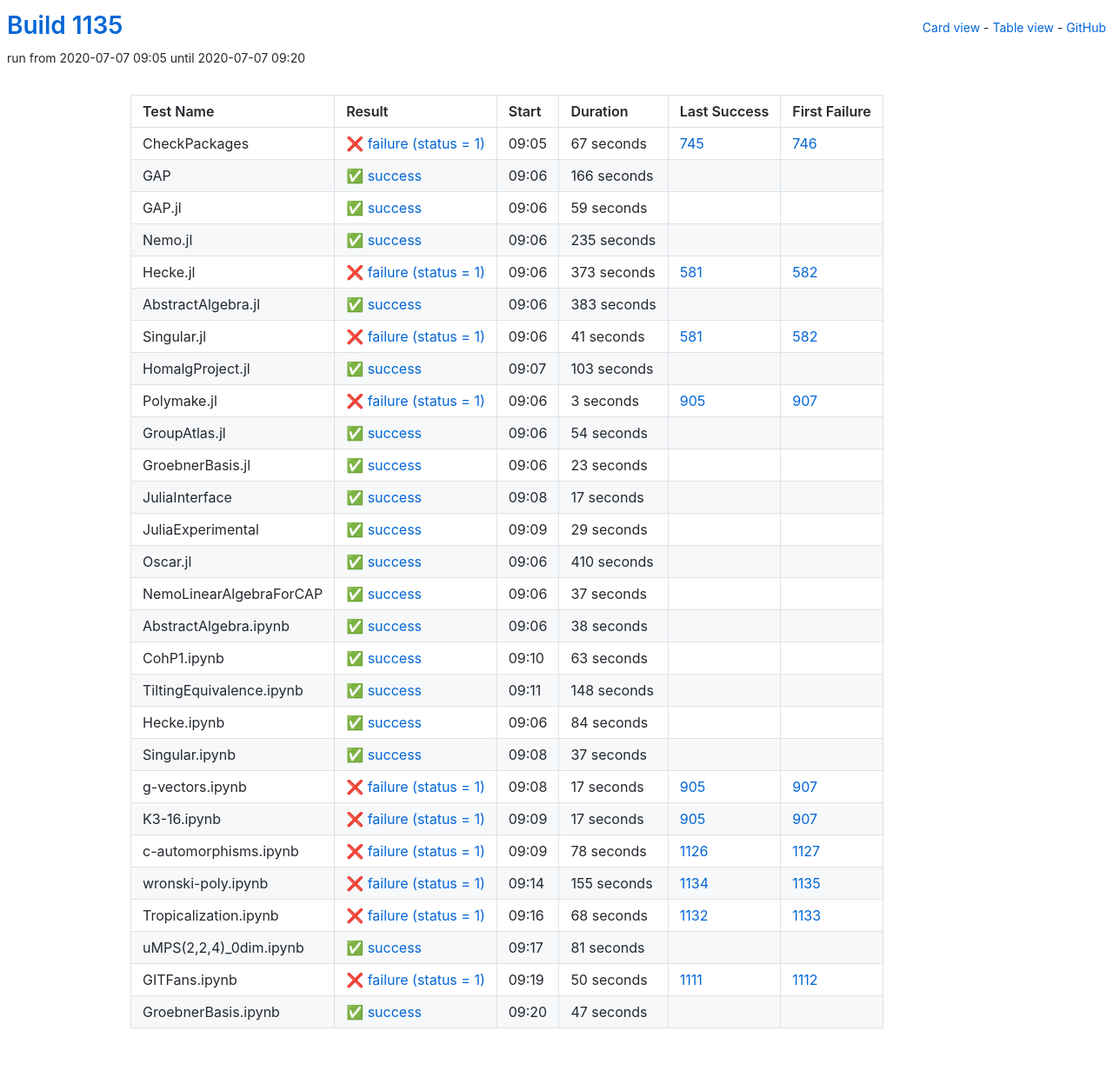
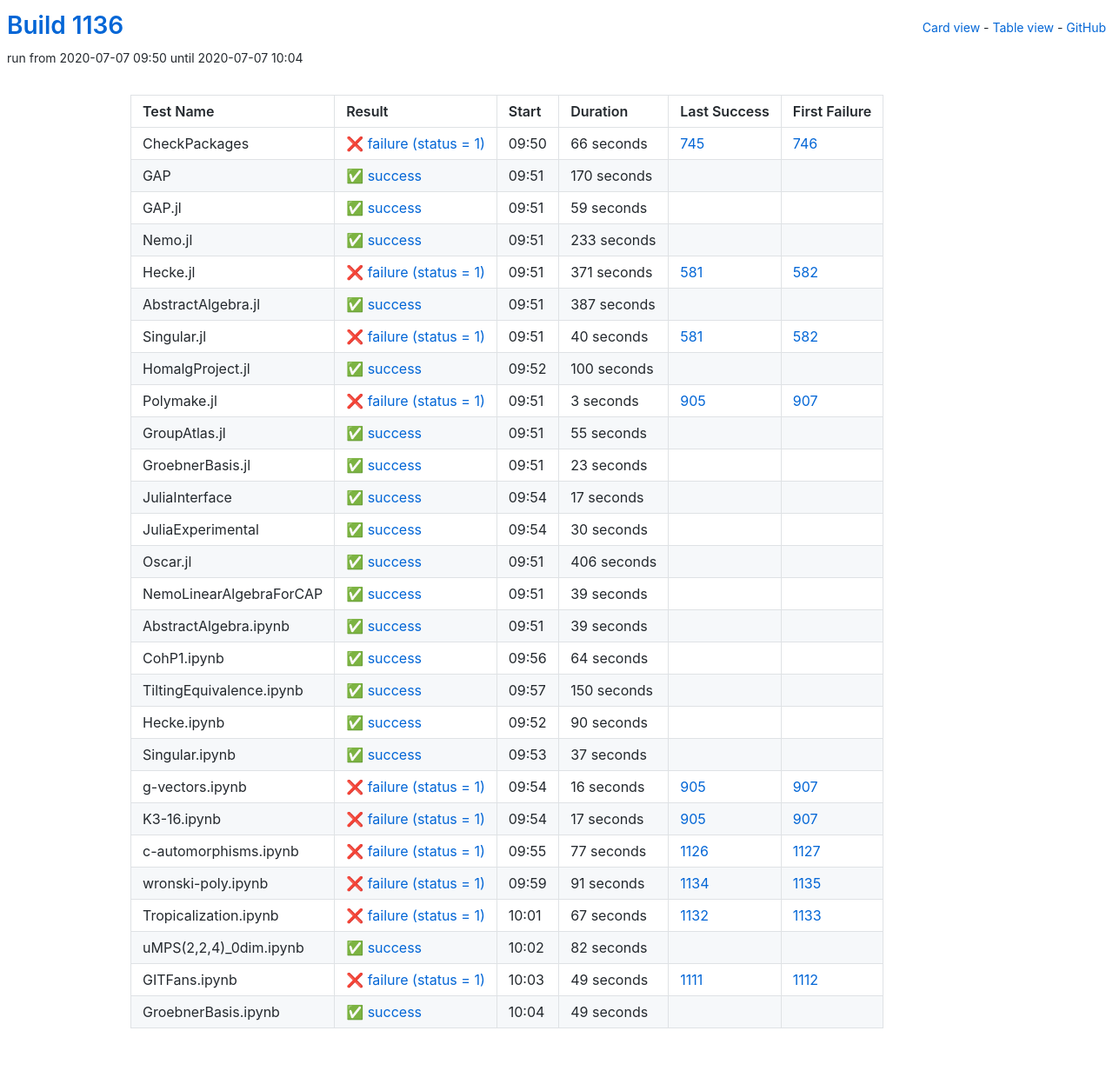
Before and after one commit to oscar-system/oscar-ci-status-1.4, a Jekyll site: the page built from table.html, in a window 1280 px wide. Shown: the whole page at 87% size. Built offline with Jekyll 4.4.1, drawn with Linux system fonts in a browser that asks for light colours.

Commit message:
Build #1136

```diff
--- a/_data/ci.yml
+++ b/_data/ci.yml
@@ -1,6 +1,6 @@
 ---
-build: 1135
-build_url: https://oscarci.mathematik.uni-kl.de/job/oscar-julia-1.4/1135/
+build: 1136
+build_url: https://oscarci.mathematik.uni-kl.de/job/oscar-julia-1.4/1136/
 job: oscar-julia-1.4
 organization: oscar-system
 repo: oscar-ci-status-1.4
@@ -8,32 +8,32 @@ repourl: https://github.com/oscar-system/oscar-ci-status-1.4
 tests:
 - name: CheckPackages
   id: checkpackages
-  log: https://oscarci.mathematik.uni-kl.de/job/oscar-julia-1.4/1135/artifact/logs/build-1135/CheckPackages.log
-  start: 2020-07-07 09:05
+  log: https://oscarci.mathematik.uni-kl.de/job/oscar-julia-1.4/1136/artifact/logs/build-1136/CheckPackages.log
+  start: 2020-07-07 09:50
   success: false
   exitcode: 1
   status: failure
-  duration: 67
+  duration: 66
   last_success: 745
   last_success_url: https://oscarci.mathematik.uni-kl.de/job/oscar-julia-1.4/745/
   first_failure: 746
   first_failure_url: https://oscarci.mathematik.uni-kl.de/job/oscar-julia-1.4/746/
 - name: GAP
   id: gap
-  log: https://oscarci.mathematik.uni-kl.de/job/oscar-julia-1.4/1135/artifact/logs/build-1135/GAP.log
-  start: 2020-07-07 09:06
+  log: https://oscarci.mathematik.uni-kl.de/job/oscar-julia-1.4/1136/artifact/logs/build-1136/GAP.log
+  start: 2020-07-07 09:51
   success: true
   exitcode: 0
   status: success
-  duration: 166
+  duration: 170
   last_success: false
   last_success_url:
   first_failure: false
   first_failure_url:
 - name: GAP.jl
   id: gap-jl
-  log: https://oscarci.mathematik.uni-kl.de/job/oscar-julia-1.4/1135/artifact/logs/build-1135/GAP.jl.log
-  start: 2020-07-07 09:06
+  log: https://oscarci.mathematik.uni-kl.de/job/oscar-julia-1.4/1136/artifact/logs/build-1136/GAP.jl.log
+  start: 2020-07-07 09:51
   success: true
   exitcode: 0
   status: success
@@ -44,68 +44,68 @@ tests:
   first_failure_url:
 - name: Nemo.jl
   id: nemo-jl
-  log: https://oscarci.mathematik.uni-kl.de/job/oscar-julia-1.4/1135/artifact/logs/build-1135/Nemo.jl.log
-  start: 2020-07-07 09:06
+  log: https://oscarci.mathematik.uni-kl.de/job/oscar-julia-1.4/1136/artifact/logs/build-1136/Nemo.jl.log
+  start: 2020-07-07 09:51
   success: true
   exitcode: 0
   status: success
-  duration: 235
+  duration: 233
   last_success: false
   last_success_url:
   first_failure: false
   first_failure_url:
 - name: Hecke.jl
   id: hecke-jl
-  log: https://oscarci.mathematik.uni-kl.de/job/oscar-julia-1.4/1135/artifact/logs/build-1135/Hecke.jl.log
-  start: 2020-07-07 09:06
+  log: https://oscarci.mathematik.uni-kl.de/job/oscar-julia-1.4/1136/artifact/logs/build-1136/Hecke.jl.log
+  start: 2020-07-07 09:51
   success: false
   exitcode: 1
   status: failure
-  duration: 373
+  duration: 371
   last_success: 581
   last_success_url: https://oscarci.mathematik.uni-kl.de/job/oscar-julia-1.4/581/
   first_failure: 582
   first_failure_url: https://oscarci.mathematik.uni-kl.de/job/oscar-julia-1.4/582/
 - name: AbstractAlgebra.jl
   id: abstractalgebra-jl
-  log: https://oscarci.mathematik.uni-kl.de/job/oscar-julia-1.4/1135/artifact/logs/build-1135/AbstractAlgebra.jl.log
-  start: 2020-07-07 09:06
+  log: https://oscarci.mathematik.uni-kl.de/job/oscar-julia-1.4/1136/artifact/logs/build-1136/AbstractAlgebra.jl.log
+  start: 2020-07-07 09:51
   success: true
   exitcode: 0
   status: success
-  duration: 383
+  duration: 387
   last_success: false
   last_success_url:
   first_failure: false
   first_failure_url:
 - name: Singular.jl
   id: singular-jl
-  log: https://oscarci.mathematik.uni-kl.de/job/oscar-julia-1.4/1135/artifact/logs/build-1135/Singular.jl.log
-  start: 2020-07-07 09:06
+  log: https://oscarci.mathematik.uni-kl.de/job/oscar-julia-1.4/1136/artifact/logs/build-1136/Singular.jl.log
+  start: 2020-07-07 09:51
   success: false
   exitcode: 1
   status: failure
-  duration: 41
+  duration: 40
   last_success: 581
   last_success_url: https://oscarci.mathematik.uni-kl.de/job/oscar-julia-1.4/581/
   first_failure: 582
   first_failure_url: https://oscarci.mathematik.uni-kl.de/job/oscar-julia-1.4/582/
 - name: HomalgProject.jl
   id: homalgproject-jl
-  log: https://oscarci.mathematik.uni-kl.de/job/oscar-julia-1.4/1135/artifact/logs/build-1135/HomalgProject.jl.log
-  start: 2020-07-07 09:07
+  log: https://oscarci.mathematik.uni-kl.de/job/oscar-julia-1.4/1136/artifact/logs/build-1136/HomalgProject.jl.log
+  start: 2020-07-07 09:52
   success: true
   exitcode: 0
   status: success
-  duration: 103
+  duration: 100
   last_success: false
   last_success_url:
   first_failure: false
   first_failure_url:
 - name: Polymake.jl
   id: polymake-jl
-  log: https://oscarci.mathematik.uni-kl.de/job/oscar-julia-1.4/1135/artifact/logs/build-1135/Polymake.jl.log
-  start: 2020-07-07 09:06
+  log: https://oscarci.mathematik.uni-kl.de/job/oscar-julia-1.4/1136/artifact/logs/build-1136/Polymake.jl.log
+  start: 2020-07-07 09:51
   success: false
   exitcode: 1
   status: failure
@@ -116,20 +116,20 @@ tests:
   first_failure_url: https://oscarci.mathematik.uni-kl.de/job/oscar-julia-1.4/907/
 - name: GroupAtlas.jl
   id: groupatlas-jl
-  log: https://oscarci.mathematik.uni-kl.de/job/oscar-julia-1.4/1135/artifact/logs/build-1135/GroupAtlas.jl.log
-  start: 2020-07-07 09:06
+  log: https://oscarci.mathematik.uni-kl.de/job/oscar-julia-1.4/1136/artifact/logs/build-1136/GroupAtlas.jl.log
+  start: 2020-07-07 09:51
   success: true
   exitcode: 0
   status: success
-  duration: 54
+  duration: 55
   last_success: false
   last_success_url:
   first_failure: false
   first_failure_url:
 - name: GroebnerBasis.jl
   id: groebnerbasis-jl
-  log: https://oscarci.mathematik.uni-kl.de/job/oscar-julia-1.4/1135/artifact/logs/build-1135/GroebnerBasis.jl.log
-  start: 2020-07-07 09:06
+  log: https://oscarci.mathematik.uni-kl.de/job/oscar-julia-1.4/1136/artifact/logs/build-1136/GroebnerBasis.jl.log
+  start: 2020-07-07 09:51
   success: true
   exitcode: 0
   status: success
@@ -140,8 +140,8 @@ tests:
   first_failure_url:
 - name: JuliaInterface
   id: juliainterface
-  log: https://oscarci.mathematik.uni-kl.de/job/oscar-julia-1.4/1135/artifact/logs/build-1135/JuliaInterface.log
-  start: 2020-07-07 09:08
+  log: https://oscarci.mathematik.uni-kl.de/job/oscar-julia-1.4/1136/artifact/logs/build-1136/JuliaInterface.log
+  start: 2020-07-07 09:54
   success: true
   exitcode: 0
   status: success
@@ -152,92 +152,92 @@ tests:
   first_failure_url:
 - name: JuliaExperimental
   id: juliaexperimental
-  log: https://oscarci.mathematik.uni-kl.de/job/oscar-julia-1.4/1135/artifact/logs/build-1135/JuliaExperimental.log
-  start: 2020-07-07 09:09
+  log: https://oscarci.mathematik.uni-kl.de/job/oscar-julia-1.4/1136/artifact/logs/build-1136/JuliaExperimental.log
+  start: 2020-07-07 09:54
   success: true
   exitcode: 0
   status: success
-  duration: 29
+  duration: 30
   last_success: false
   last_success_url:
   first_failure: false
   first_failure_url:
 - name: Oscar.jl
   id: oscar-jl
-  log: https://oscarci.mathematik.uni-kl.de/job/oscar-julia-1.4/1135/artifact/logs/build-1135/Oscar.jl.log
-  start: 2020-07-07 09:06
+  log: https://oscarci.mathematik.uni-kl.de/job/oscar-julia-1.4/1136/artifact/logs/build-1136/Oscar.jl.log
+  start: 2020-07-07 09:51
   success: true
   exitcode: 0
   status: success
-  duration: 410
+  duration: 406
   last_success: false
   last_success_url:
   first_failure: false
   first_failure_url:
 - name: NemoLinearAlgebraForCAP
   id: nemolinearalgebraforcap
-  log: https://oscarci.mathematik.uni-kl.de/job/oscar-julia-1.4/1135/artifact/logs/build-1135/NemoLinearAlgebraForCAP.log
-  start: 2020-07-07 09:06
+  log: https://oscarci.mathematik.uni-kl.de/job/oscar-julia-1.4/1136/artifact/logs/build-1136/NemoLinearAlgebraForCAP.log
+  start: 2020-07-07 09:51
   success: true
   exitcode: 0
   status: success
-  duration: 37
+  duration: 39
   last_success: false
   last_success_url:
   first_failure: false
   first_failure_url:
 - name: AbstractAlgebra.ipynb
   id: abstractalgebra-ipynb
-  log: https://oscarci.mathematik.uni-kl.de/job/oscar-julia-1.4/1135/artifact/logs/build-1135/AbstractAlgebra.ipynb.log
-  start: 2020-07-07 09:06
+  log: https://oscarci.mathematik.uni-kl.de/job/oscar-julia-1.4/1136/artifact/logs/build-1136/AbstractAlgebra.ipynb.log
+  start: 2020-07-07 09:51
   success: true
   exitcode: 0
   status: success
-  duration: 38
+  duration: 39
   last_success: false
   last_success_url:
   first_failure: false
   first_failure_url:
 - name: CohP1.ipynb
   id: cohp1-ipynb
-  log: https://oscarci.mathematik.uni-kl.de/job/oscar-julia-1.4/1135/artifact/logs/build-1135/CohP1.ipynb.log
-  start: 2020-07-07 09:10
+  log: https://oscarci.mathematik.uni-kl.de/job/oscar-julia-1.4/1136/artifact/logs/build-1136/CohP1.ipynb.log
+  start: 2020-07-07 09:56
   success: true
   exitcode: 0
   status: success
-  duration: 63
+  duration: 64
   last_success: false
   last_success_url:
   first_failure: false
   first_failure_url:
 - name: TiltingEquivalence.ipynb
   id: tiltingequivalence-ipynb
-  log: https://oscarci.mathematik.uni-kl.de/job/oscar-julia-1.4/1135/artifact/logs/build-1135/TiltingEquivalence.ipynb.log
-  start: 2020-07-07 09:11
+  log: https://oscarci.mathematik.uni-kl.de/job/oscar-julia-1.4/1136/artifact/logs/build-1136/TiltingEquivalence.ipynb.log
+  start: 2020-07-07 09:57
   success: true
   exitcode: 0
   status: success
-  duration: 148
+  duration: 150
   last_success: false
   last_success_url:
   first_failure: false
   first_failure_url:
 - name: Hecke.ipynb
   id: hecke-ipynb
-  log: https://oscarci.mathematik.uni-kl.de/job/oscar-julia-1.4/1135/artifact/logs/build-1135/Hecke.ipynb.log
-  start: 2020-07-07 09:06
+  log: https://oscarci.mathematik.uni-kl.de/job/oscar-julia-1.4/1136/artifact/logs/build-1136/Hecke.ipynb.log
+  start: 2020-07-07 09:52
   success: true
   exitcode: 0
   status: success
-  duration: 84
+  duration: 90
   last_success: false
   last_success_url:
   first_failure: false
   first_failure_url:
 - name: Singular.ipynb
   id: singular-ipynb
-  log: https://oscarci.mathematik.uni-kl.de/job/oscar-julia-1.4/1135/artifact/logs/build-1135/Singular.ipynb.log
-  start: 2020-07-07 09:08
+  log: https://oscarci.mathematik.uni-kl.de/job/oscar-julia-1.4/1136/artifact/logs/build-1136/Singular.ipynb.log
+  start: 2020-07-07 09:53
   success: true
   exitcode: 0
   status: success
@@ -248,20 +248,20 @@ tests:
   first_failure_url:
 - name: g-vectors.ipynb
   id: g-vectors-ipynb
-  log: https://oscarci.mathematik.uni-kl.de/job/oscar-julia-1.4/1135/artifact/logs/build-1135/g-vectors.ipynb.log
-  start: 2020-07-07 09:08
+  log: https://oscarci.mathematik.uni-kl.de/job/oscar-julia-1.4/1136/artifact/logs/build-1136/g-vectors.ipynb.log
+  start: 2020-07-07 09:54
   success: false
   exitcode: 1
   status: failure
-  duration: 17
+  duration: 16
   last_success: 905
   last_success_url: https://oscarci.mathematik.uni-kl.de/job/oscar-julia-1.4/905/
   first_failure: 907
   first_failure_url: https://oscarci.mathematik.uni-kl.de/job/oscar-julia-1.4/907/
 - name: K3-16.ipynb
   id: k3-16-ipynb
-  log: https://oscarci.mathematik.uni-kl.de/job/oscar-julia-1.4/1135/artifact/logs/build-1135/K3-16.ipynb.log
-  start: 2020-07-07 09:09
+  log: https://oscarci.mathematik.uni-kl.de/job/oscar-julia-1.4/1136/artifact/logs/build-1136/K3-16.ipynb.log
+  start: 2020-07-07 09:54
   success: false
   exitcode: 1
   status: failure
@@ -272,72 +272,72 @@ tests:
   first_failure_url: https://oscarci.mathematik.uni-kl.de/job/oscar-julia-1.4/907/
 - name: c-automorphisms.ipynb
   id: c-automorphisms-ipynb
-  log: https://oscarci.mathematik.uni-kl.de/job/oscar-julia-1.4/1135/artifact/logs/build-1135/c-automorphisms.ipynb.log
-  start: 2020-07-07 09:09
+  log: https://oscarci.mathematik.uni-kl.de/job/oscar-julia-1.4/1136/artifact/logs/build-1136/c-automorphisms.ipynb.log
+  start: 2020-07-07 09:55
   success: false
   exitcode: 1
   status: failure
-  duration: 78
+  duration: 77
   last_success: 1126
   last_success_url: https://oscarci.mathematik.uni-kl.de/job/oscar-julia-1.4/1126/
   first_failure: 1127
   first_failure_url: https://oscarci.mathematik.uni-kl.de/job/oscar-julia-1.4/1127/
 - name: wronski-poly.ipynb
   id: wronski-poly-ipynb
-  log: https://oscarci.mathematik.uni-kl.de/job/oscar-julia-1.4/1135/artifact/logs/build-1135/wronski-poly.ipynb.log
-  start: 2020-07-07 09:14
+  log: https://oscarci.mathematik.uni-kl.de/job/oscar-julia-1.4/1136/artifact/logs/build-1136/wronski-poly.ipynb.log
+  start: 2020-07-07 09:59
   success: false
   exitcode: 1
   status: failure
-  duration: 155
+  duration: 91
   last_success: 1134
   last_success_url: https://oscarci.mathematik.uni-kl.de/job/oscar-julia-1.4/1134/
   first_failure: 1135
   first_failure_url: https://oscarci.mathematik.uni-kl.de/job/oscar-julia-1.4/1135/
 - name: Tropicalization.ipynb
   id: tropicalization-ipynb
-  log: https://oscarci.mathematik.uni-kl.de/job/oscar-julia-1.4/1135/artifact/logs/build-1135/Tropicalization.ipynb.log
-  start: 2020-07-07 09:16
+  log: https://oscarci.mathematik.uni-kl.de/job/oscar-julia-1.4/1136/artifact/logs/build-1136/Tropicalization.ipynb.log
+  start: 2020-07-07 10:01
   success: false
   exitcode: 1
   status: failure
-  duration: 68
+  duration: 67
   last_success: 1132
   last_success_url: https://oscarci.mathematik.uni-kl.de/job/oscar-julia-1.4/1132/
   first_failure: 1133
   first_failure_url: https://oscarci.mathematik.uni-kl.de/job/oscar-julia-1.4/1133/
 - name: uMPS(2,2,4)_0dim.ipynb
   id: umps-2-2-4-0dim-ipynb
-  log: https://oscarci.mathematik.uni-kl.de/job/oscar-julia-1.4/1135/artifact/logs/build-1135/uMPS-2-2-4-_0dim.ipynb.log
-  start: 2020-07-07 09:17
+  log: https://oscarci.mathematik.uni-kl.de/job/oscar-julia-1.4/1136/artifact/logs/build-1136/uMPS-2-2-4-_0dim.ipynb.log
+  start: 2020-07-07 10:02
   success: true
   exitcode: 0
   status: success
-  duration: 81
+  duration: 82
   last_success: false
   last_success_url:
   first_failure: false
   first_failure_url:
 - name: GITFans.ipynb
   id: gitfans-ipynb
-  log: https://oscarci.mathematik.uni-kl.de/job/oscar-julia-1.4/1135/artifact/logs/build-1135/GITFans.ipynb.log
-  start: 2020-07-07 09:19
+  log: https://oscarci.mathematik.uni-kl.de/job/oscar-julia-1.4/1136/artifact/logs/build-1136/GITFans.ipynb.log
+  start: 2020-07-07 10:03
   success: false
   exitcode: 1
   status: failure
-  duration: 50
+  duration: 49
   last_success: 1111
   last_success_url: https://oscarci.mathematik.uni-kl.de/job/oscar-julia-1.4/1111/
   first_failure: 1112
   first_failure_url: https://oscarci.mathematik.uni-kl.de/job/oscar-julia-1.4/1112/
 - name: GroebnerBasis.ipynb
   id: groebnerbasis-ipynb
-  log: https://oscarci.mathematik.uni-kl.de/job/oscar-julia-1.4/1135/artifact/logs/build-1135/GroebnerBasis.ipynb.log
-  start: 2020-07-07 09:20
+  log: https://oscarci.mathematik.uni-kl.de/job/oscar-julia-1.4/1136/artifact/logs/build-1136/GroebnerBasis.ipynb.log
+  start: 2020-07-07 10:04
   success: true
   exitcode: 0
   status: success
-  duration: 47
+  duration: 49
   last_success: false
   last_success_url:
   first_failure: false
```
Also changed, not shown: README.md.
